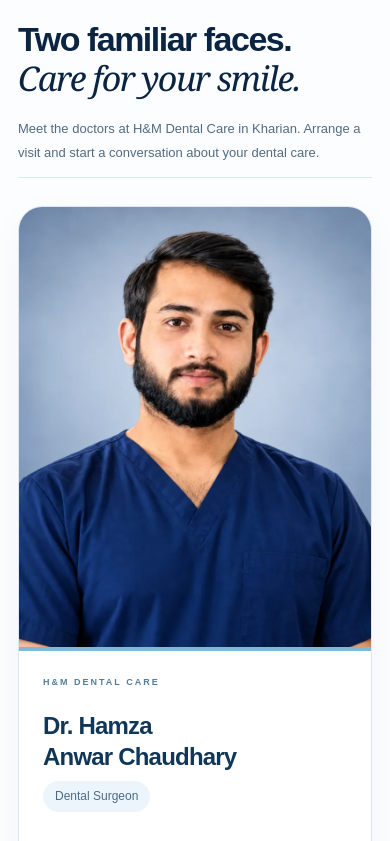
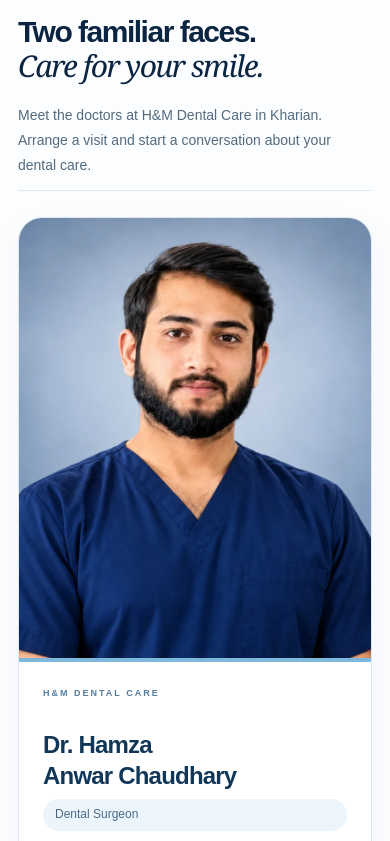
Before and after one commit to amanullah24762/hmdental, a Next.js app: page / in a window 390 px wide. Shown: the part 2383-3224 px from the top of the page. Built offline with nearby package versions, Linux system fonts and the light colour scheme.

Commit message:
Add gitignore

```diff
--- /dev/null
+++ b/app/content-alignment.css
@@ -0,0 +1,53 @@
+/* Shared editorial alignment for headings and supporting paragraphs. */
+body :is(.section-heading,.showcase-heading,.comparison-heading,.patient-reviews-heading) {
+  display: grid;
+  grid-template-columns: minmax(0,1.2fr) minmax(0,.8fr);
+  align-items: end;
+  column-gap: clamp(28px,5vw,72px);
+  row-gap: 20px;
+  margin-bottom: 32px;
+}
+body :is(.section-heading,.showcase-heading,.comparison-heading,.patient-reviews-heading)>* { min-width: 0; }
+body :is(.section-heading,.showcase-heading,.comparison-heading,.patient-reviews-heading) :is(h2,h3) {
+  margin: 0;
+  line-height: 1.16;
+  text-align: left;
+  text-wrap: balance;
+}
+body :is(.section-heading,.showcase-heading,.comparison-heading,.patient-reviews-heading) .eyebrow { margin: 0 0 18px; line-height: 1.6; }
+body :is(.section-heading,.showcase-heading,.comparison-heading,.patient-reviews-heading)>p,
+body .section-heading .section-aside {
+  width: 100%;
+  max-width: 48ch;
+  margin: 0;
+  justify-self: end;
+  text-align: left;
+  font-size: 15px;
+  line-height: 1.8;
+}
+body .section-heading .section-aside p { margin: 0; }
+body .section-heading .section-aside p+p { margin-top: 12px; }
+body :is(.about-copy,.showcase-copy,.inner-about,.inner-advantage,.doctor-profile-content,.contact-content) p { text-align: left; line-height: 1.8; }
+body :is(.hm-doctor-info,.inner-concerns article,.patient-review-actions article) h3 { line-height: 1.3; }
+body .hm-doctor-grid { align-items: stretch; }
+body .hm-doctor-card { display: flex; flex-direction: column; }
+body .hm-doctor-info { display: flex; flex-direction: column; flex: 1; }
+body .doctor-card-actions { margin-top: auto; }
+body .inner-heading h2 { max-width: 24ch; margin-inline: auto; }
+body .inner-heading { margin-bottom: 32px; }
+body .inner-cta>div { min-width: 0; }
+body .inner-cta p { line-height: 1.8; }
+body .inner-centered { line-height: 1.8; }
+@media(max-width:800px) {
+  body :is(.section-heading,.showcase-heading,.comparison-heading,.patient-reviews-heading) {
+    grid-template-columns: minmax(0,1fr);
+    gap: 18px;
+    align-items: start;
+    margin-bottom: 26px;
+  }
+  body :is(.section-heading,.showcase-heading,.comparison-heading,.patient-reviews-heading)>p,
+  body .section-heading .section-aside { justify-self: start; max-width: 60ch; font-size: 14px; }
+  body :is(.section-heading,.showcase-heading,.comparison-heading,.patient-reviews-heading) .eyebrow { margin-bottom: 12px; }
+  body .hm-team .section-heading h2 { font-size: clamp(30px,6vw,42px); }
+  body .inner-cta { gap: 22px; }
+}
--- a/app/layout.js
+++ b/app/layout.js
@@ -5,6 +5,7 @@ import './alignment.css';
 import './hm-clinic.css';
 import './inner-pages.css';
 import './mobile-layout.css';
+import './content-alignment.css';
 import BookingWidget from './components/BookingWidget';
 import MobileContactBar from './components/MobileContactBar';
 import { clinic } from './components/clinic';
```
